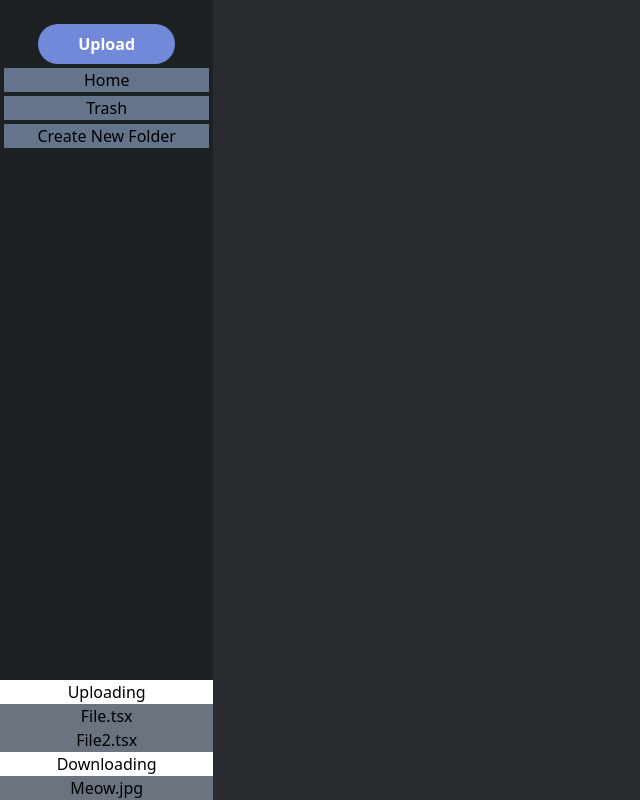
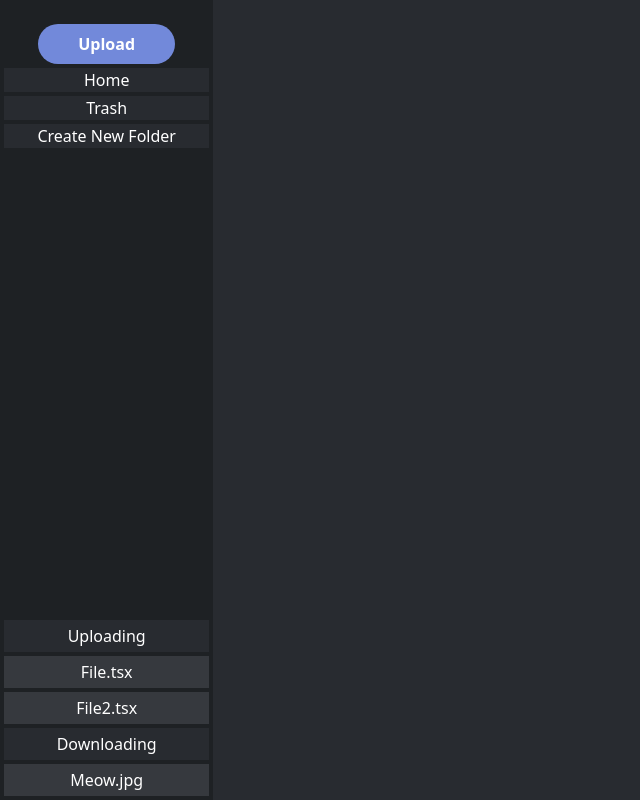
Before and after one commit to waylonwilliams/discord-storage, a React (Vite) app in the folder front-end/: page / in a window 1280 px wide. Shown: the whole page, without its empty margins (0-640 px from the left). Built offline with nearby package versions, Linux system fonts and the light colour scheme.

Commit message:
working on queue styling

```diff
--- a/front-end/src/LeftColumn.tsx
+++ b/front-end/src/LeftColumn.tsx
@@ -28,12 +28,12 @@ export default function LeftColumn({
   setDownloading,
 }: Props) {
   return (
-    <div className="flex-none w-1/6 bg-gray-1 min-h-screen text-center">
+    <div className="flex-none w-1/6 relative bg-gray-1 min-h-screen text-center text-white">
       <Button setFiles={setFiles} />
       {folders.map((folder) => (
-        <div className="bg-slate-500 m-1">{folder}</div>
+        <div className="bg-gray-2 m-1">{folder}</div>
       ))}
-      <div className="bg-slate-500 m-1">Create New Folder</div>
+      <div className="bg-gray-2 m-1">Create New Folder</div>
       <Queue
         downloading={downloading}
         setDownloading={setDownloading}
--- a/front-end/src/Queue.tsx
+++ b/front-end/src/Queue.tsx
@@ -12,20 +12,20 @@ export default function Queue({
   setDownloading,
 }: Props) {
   return (
-    <div className="absolute bottom-0 bg-white w-1/6">
+    <div className="absolute bottom-0 w-full">
       {uploading.length > 0 && (
         <>
-          <div>Uploading</div>
+          <div className="p-1 m-1 bg-gray-2">Uploading</div>
           {uploading.map((file) => (
-            <div className="bg-gray-500">{file}</div>
+            <div className="bg-gray-3 p-1 m-1">{file}</div>
           ))}
         </>
       )}
       {downloading.length > 0 && (
         <>
-          <div>Downloading</div>
+          <div className="p-1 m-1 bg-gray-2">Downloading</div>
           {downloading.map((file) => (
-            <div className="bg-gray-500">{file}</div>
+            <div className="bg-gray-3 p-1 m-1">{file}</div>
           ))}
         </>
       )}
```
